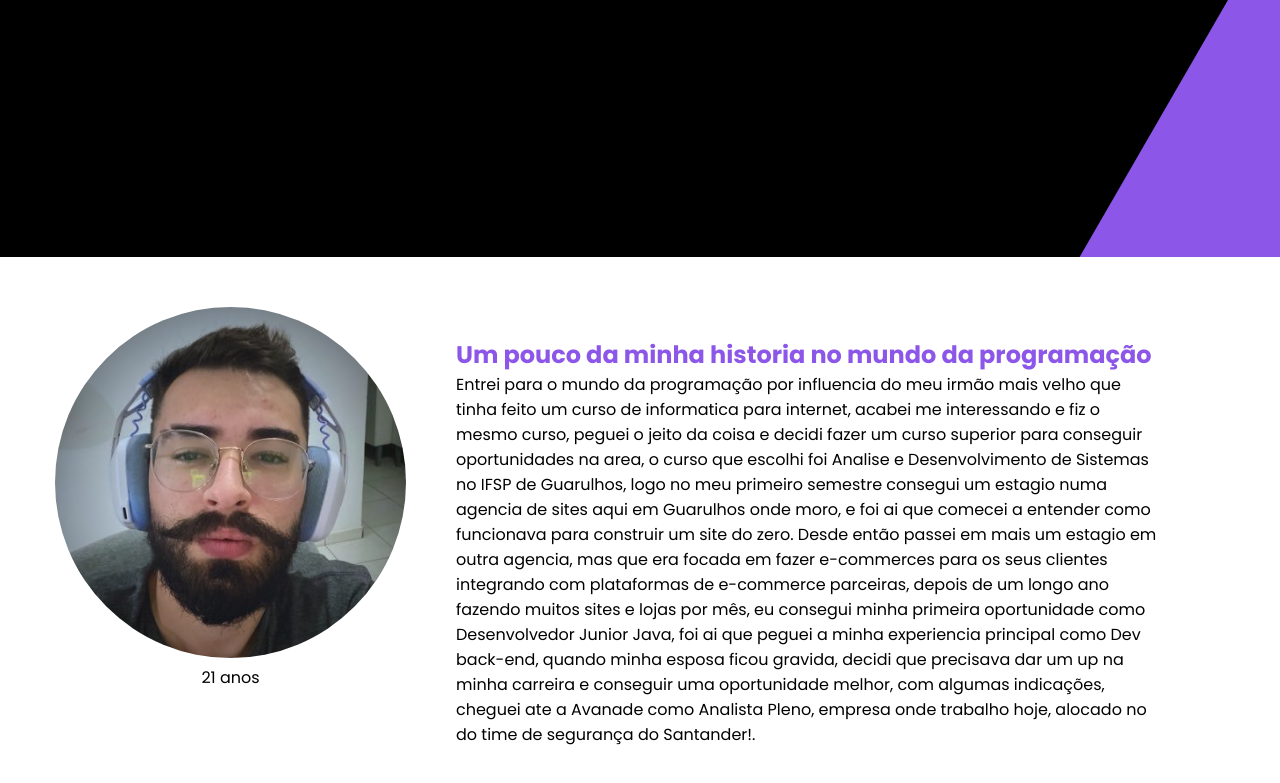
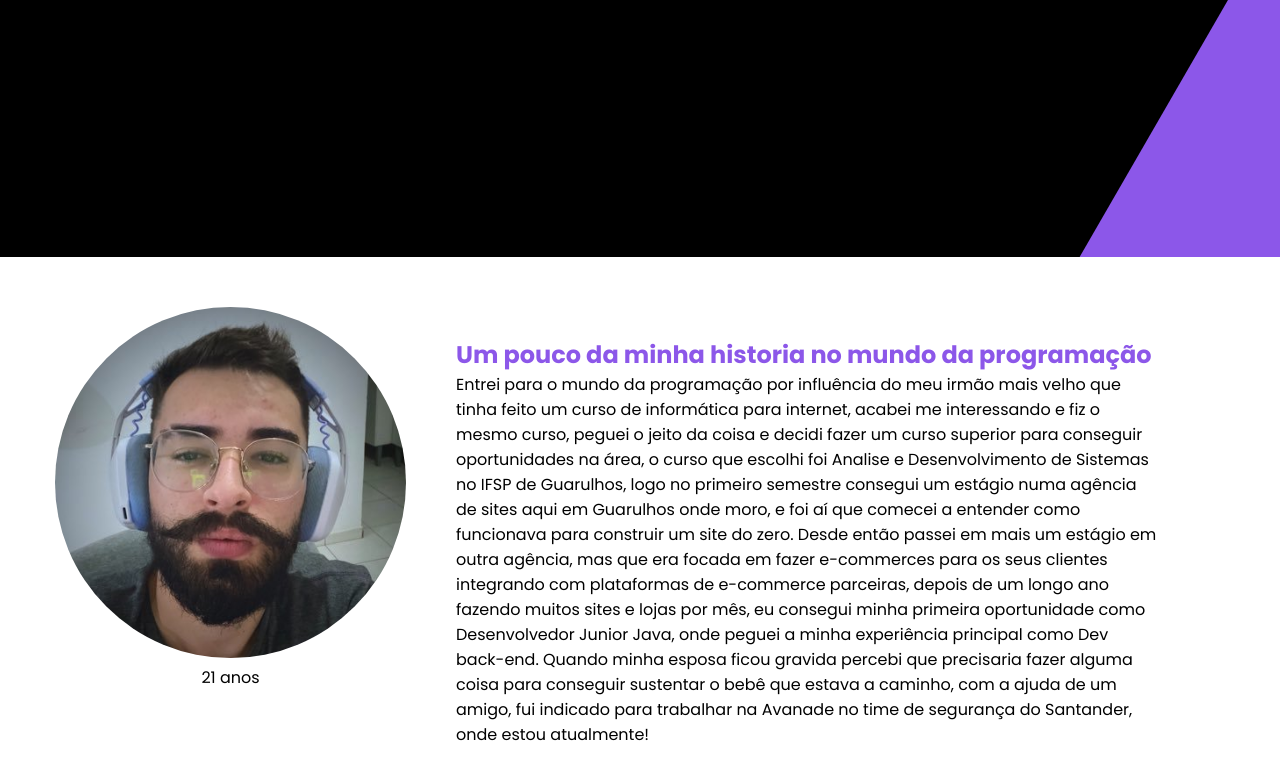
Before and after one commit to fabanhas/porfolio, a plain HTML site: page index.html in a window 1280 px wide. Shown: the part 413-1196 px from the top of the page. Drawn offline with nearby package versions, Linux system fonts and the light colour scheme.

Commit message:
mudança no texto

```diff
--- a/index.html
+++ b/index.html
@@ -69,8 +69,7 @@
                 </div>
                 <div data-aos="fade-left">
                     <h2>Um pouco da minha historia no mundo da programação</h2>
-                    <p>Entrei para o mundo da programação por influencia do meu irmão mais velho que tinha feito um curso de informatica para internet, acabei me interessando e fiz o mesmo curso, peguei o jeito da coisa e decidi fazer um curso superior para conseguir oportunidades na area, o curso que escolhi foi Analise e Desenvolvimento de Sistemas no IFSP de Guarulhos, logo no meu primeiro semestre consegui um estagio numa agencia de sites aqui em Guarulhos onde moro, e foi ai que comecei a entender como funcionava para construir um site do zero.
-                        Desde então passei em mais um estagio em outra agencia, mas que era focada em fazer e-commerces para os seus clientes integrando com plataformas de e-commerce parceiras, depois de um longo ano fazendo muitos sites e lojas por mês, eu consegui minha primeira oportunidade como Desenvolvedor Junior Java, foi ai que peguei a minha experiencia principal como Dev back-end, quando minha esposa ficou gravida, decidi que precisava dar um up na minha carreira e conseguir uma oportunidade melhor, com algumas indicações, cheguei ate a Avanade como Analista Pleno, empresa onde trabalho hoje, alocado no do time de segurança do Santander!.
+                    <p>Entrei para o mundo da programação por influência do meu irmão mais velho que tinha feito um curso de informática para internet, acabei me interessando e fiz o mesmo curso, peguei o jeito da coisa e decidi fazer um curso superior para conseguir oportunidades na área, o curso que escolhi foi Analise e Desenvolvimento de Sistemas no IFSP de Guarulhos, logo no primeiro semestre consegui um estágio numa agência de sites aqui em Guarulhos onde moro, e foi aí que comecei a entender como funcionava para construir um site do zero. Desde então passei em mais um estágio em outra agência, mas que era focada em fazer e-commerces para os seus clientes integrando com plataformas de e-commerce parceiras, depois de um longo ano fazendo muitos sites e lojas por mês, eu consegui minha primeira oportunidade como Desenvolvedor Junior Java, onde peguei a minha experiência principal como Dev back-end. Quando minha esposa ficou gravida percebi que precisaria fazer alguma coisa para conseguir sustentar o bebê que estava a caminho, com a ajuda de um amigo, fui indicado para trabalhar na Avanade no time de segurança do Santander, onde estou atualmente!
                     </p>
                 </div>
             </div>
```
